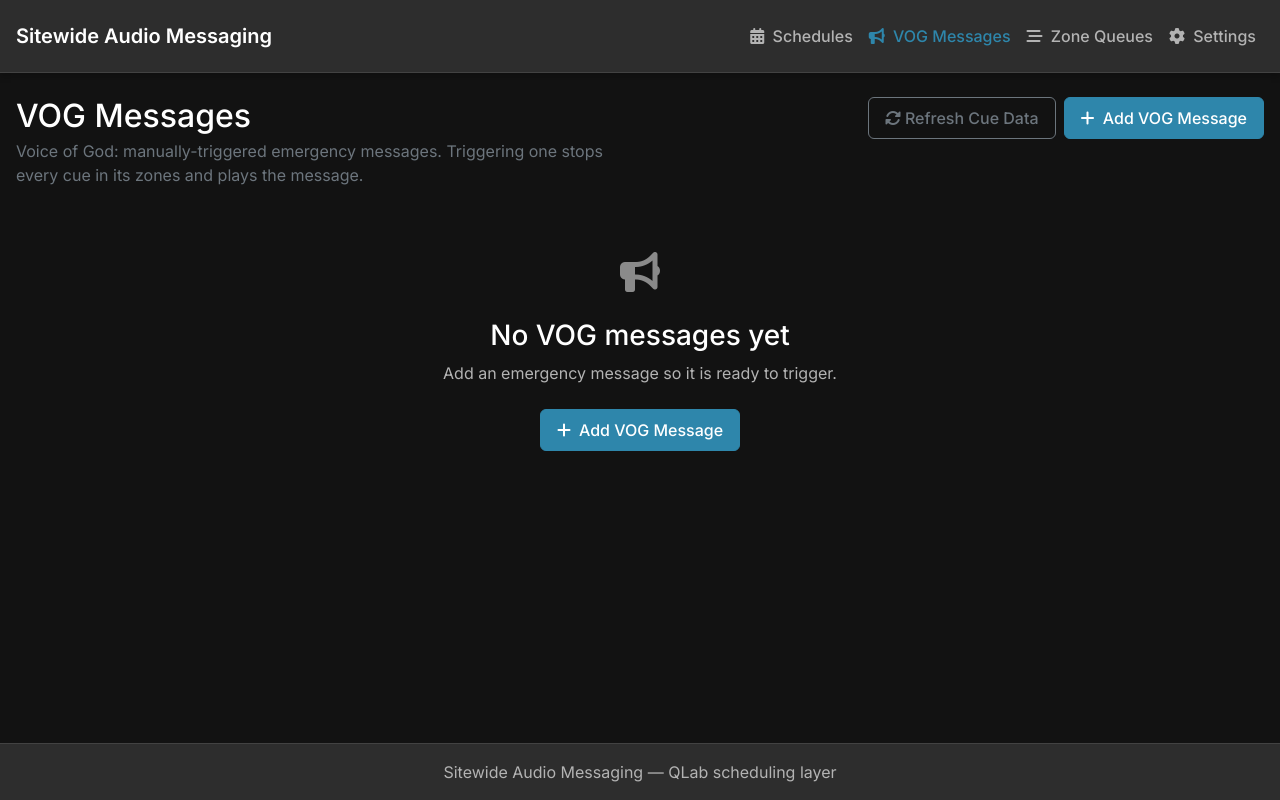
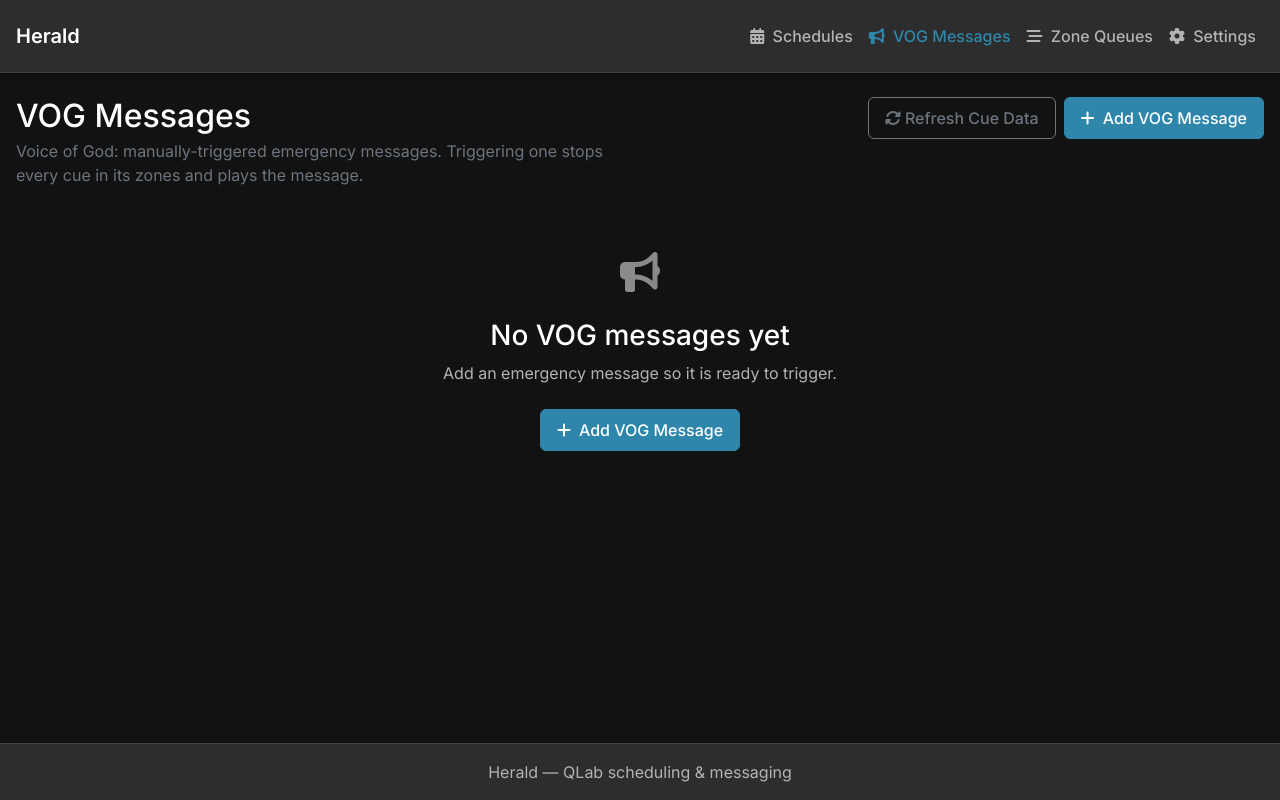
Before and after one commit to rmthompson902/Herald, a FastAPI app: page /vog in a window 1280 px wide. Run offline with FastAPI, Linux system fonts and the light colour scheme; data that the repository does not hold is empty; some libraries are stand-ins or nearby versions.

Commit message:
Repo rename: Herald

```diff
--- a/package.json
+++ b/package.json
@@ -1,5 +1,5 @@
 {
-  "name": "sitewide-audio-messaging",
+  "name": "herald",
   "version": "0.1.0",
   "private": true,
   "description": "QLab scheduled audio messaging system: Node-RED + cron-plus + SQLite + OSC scheduling layer for QLab.",
--- a/webapp/app/main.py
+++ b/webapp/app/main.py
@@ -33,7 +33,7 @@ log = logging.getLogger(__name__)
 
 STATIC_DIR = Path(__file__).resolve().parent.parent / "static"
 
-app = FastAPI(title="Sitewide Audio Messaging")
+app = FastAPI(title="Herald")
 
 app.mount("/static", StaticFiles(directory=str(STATIC_DIR)), name="static")
 
--- a/webapp/static/css/style.css
+++ b/webapp/static/css/style.css
@@ -1,5 +1,5 @@
 /*
- * Sitewide Audio Messaging - Core Stylesheet
+ * Herald - Core Stylesheet
  * ===========================================
  *
  * Dark-theme design-token system: CSS custom properties for color, spacing, and
--- a/webapp/templates/base.html
+++ b/webapp/templates/base.html
@@ -10,7 +10,7 @@ Block areas for child templates: title, additional_css, content, scripts
 <head>
     <meta charset="UTF-8">
     <meta name="viewport" content="width=device-width, initial-scale=1.0">
-    <title>{% block title %}Sitewide Audio Messaging{% endblock %}</title>
+    <title>{% block title %}Herald{% endblock %}</title>
 
     <link rel="stylesheet" href="{{ url_for('static', path='vendor/fonts/fonts.css') }}">
     <link href="{{ url_for('static', path='vendor/bootstrap/bootstrap.min.css') }}" rel="stylesheet">
@@ -23,7 +23,7 @@ Block areas for child templates: title, additional_css, content, scripts
     <nav class="navbar navbar-expand-lg navbar-dark">
         <div class="container">
             <a class="navbar-brand" href="{{ url_for('schedules_list') }}">
-                Sitewide Audio Messaging
+                Herald
             </a>
 
             <button class="navbar-toggler" type="button" data-bs-toggle="collapse" data-bs-target="#navbarNav">
@@ -67,7 +67,7 @@ Block areas for child templates: title, additional_css, content, scripts
 
     <footer class="footer py-3">
         <div class="container text-center">
-            <span class="text-muted">Sitewide Audio Messaging &mdash; QLab scheduling layer</span>
+            <span class="text-muted">Herald &mdash; QLab scheduling &amp; messaging</span>
         </div>
     </footer>
 
--- a/webapp/templates/queues/visualizer.html
+++ b/webapp/templates/queues/visualizer.html
@@ -3,7 +3,7 @@
 {% import "partials/components/empty_state.html" as es %}
 {% import "partials/components/queue_zone_card.html" as qzc %}
 
-{% block title %}Zone Queues - Sitewide Audio Messaging{% endblock %}
+{% block title %}Zone Queues - Herald{% endblock %}
 
 {% block content %}
 {{ ph.page_header(
--- a/webapp/templates/schedules/form.html
+++ b/webapp/templates/schedules/form.html
@@ -1,7 +1,7 @@
 {% extends "base.html" %}
 {% import "partials/components/page_header.html" as ph %}
 
-{% block title %}{{ 'Edit Schedule' if schedule else 'Add Schedule' }} - Sitewide Audio Messaging{% endblock %}
+{% block title %}{{ 'Edit Schedule' if schedule else 'Add Schedule' }} - Herald{% endblock %}
 
 {% block content %}
 {{ ph.page_header(
--- a/webapp/templates/schedules/list.html
+++ b/webapp/templates/schedules/list.html
@@ -3,7 +3,7 @@
 {% import "partials/components/empty_state.html" as es %}
 {% import "partials/components/schedules_table.html" as st with context %}
 
-{% block title %}Schedules - Sitewide Audio Messaging{% endblock %}
+{% block title %}Schedules - Herald{% endblock %}
 
 {% block content %}
 {% set actions = [] %}
--- a/webapp/templates/settings.html
+++ b/webapp/templates/settings.html
@@ -4,7 +4,7 @@
 {% import "partials/components/empty_state.html" as es %}
 {% import "partials/components/action_button.html" as ab %}
 
-{% block title %}Settings - Sitewide Audio Messaging{% endblock %}
+{% block title %}Settings - Herald{% endblock %}
 
 {% block content %}
 {{ ph.page_header(
--- a/webapp/templates/vog/form.html
+++ b/webapp/templates/vog/form.html
@@ -1,7 +1,7 @@
 {% extends "base.html" %}
 {% import "partials/components/page_header.html" as ph %}
 
-{% block title %}{{ 'Edit VOG Message' if vog_message else 'Add VOG Message' }} - Sitewide Audio Messaging{% endblock %}
+{% block title %}{{ 'Edit VOG Message' if vog_message else 'Add VOG Message' }} - Herald{% endblock %}
 
 {% block content %}
 {{ ph.page_header(
--- a/webapp/templates/vog/list.html
+++ b/webapp/templates/vog/list.html
@@ -4,7 +4,7 @@
 {% import "partials/components/status_badge.html" as sb %}
 {% import "partials/components/action_button.html" as ab %}
 
-{% block title %}VOG Messages - Sitewide Audio Messaging{% endblock %}
+{% block title %}VOG Messages - Herald{% endblock %}
 
 {% block content %}
 {% set actions = [] %}
--- a/webapp/templates/zones/form.html
+++ b/webapp/templates/zones/form.html
@@ -1,7 +1,7 @@
 {% extends "base.html" %}
 {% import "partials/components/page_header.html" as ph %}
 
-{% block title %}{{ 'Edit Zone' if zone else 'Add Zone' }} - Sitewide Audio Messaging{% endblock %}
+{% block title %}{{ 'Edit Zone' if zone else 'Add Zone' }} - Herald{% endblock %}
 
 {% block content %}
 {{ ph.page_header(
```
Also changed, not shown: docs/07-deployment-operations.md (+13 -13 lines), README.md, 4 other files.
